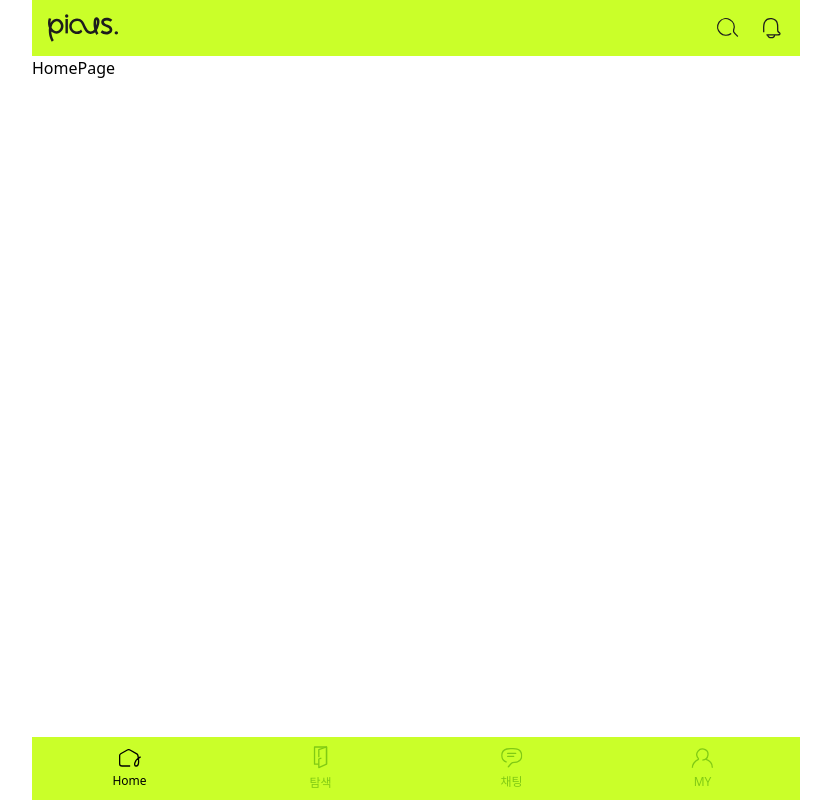
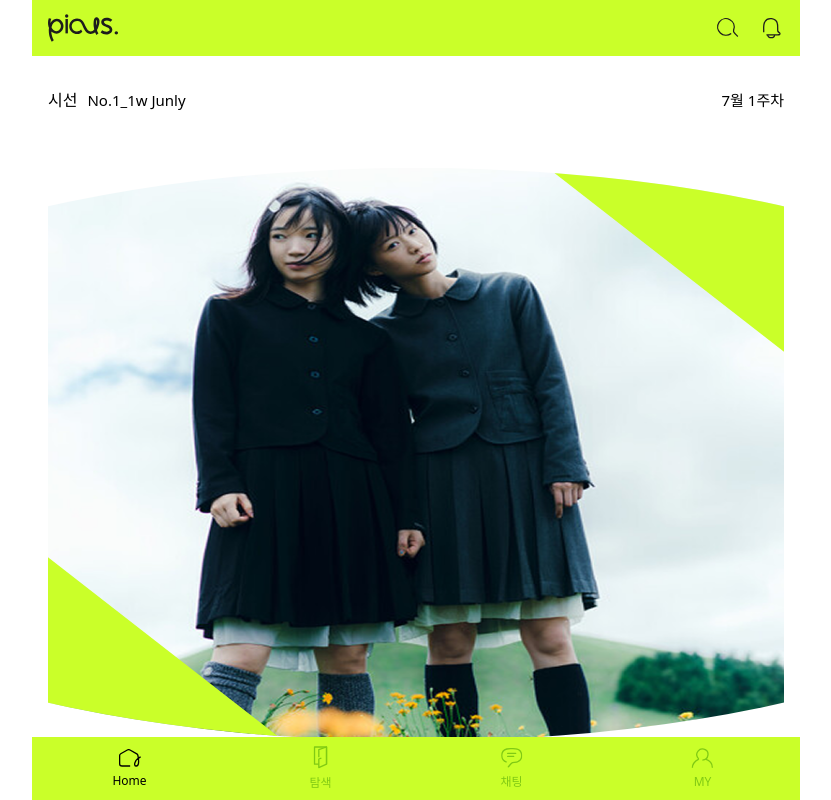
Before and after one commit to Team-Picus/PICUS-FRONT, a React (Vite) app: page / in a window 1280 px wide. Shown: the whole page, without its empty margins (224-1055 px from the left). Built offline with nearby package versions, Linux system fonts and the light colour scheme; a web font is replaced by a local one.

Commit message:
:art: style: 메인 배너 컴포넌트 연결

```diff
--- a/src/pages/home/ui/HomePage.tsx
+++ b/src/pages/home/ui/HomePage.tsx
@@ -1,9 +1,9 @@
-import styled from '@emotion/styled';
 import Navigation from '@shared/components/Navigation.tsx';
 import Header from '@shared/components/Header.tsx';
 import type { HeaderIcon } from '@shared/types/header.ts';
 import IcSearch from '@icon/ic-search.svg';
 import IcBell from '@icon/ic-bell.svg';
+import MainBanner from '@widget/home/ui/MainBanner.tsx';
 
 const HomePage = () => {
   const icons: HeaderIcon[] = [
@@ -26,15 +26,10 @@ const HomePage = () => {
   return (
     <>
       <Header icons={icons} />
-      <HomePageContainer>HomePage</HomePageContainer>
+      <MainBanner />
       <Navigation />
     </>
   );
 };
 
 export default HomePage;
-
-const HomePageContainer = styled.div`
-  display: flex;
-  flex-direction: column;
-`;
```
